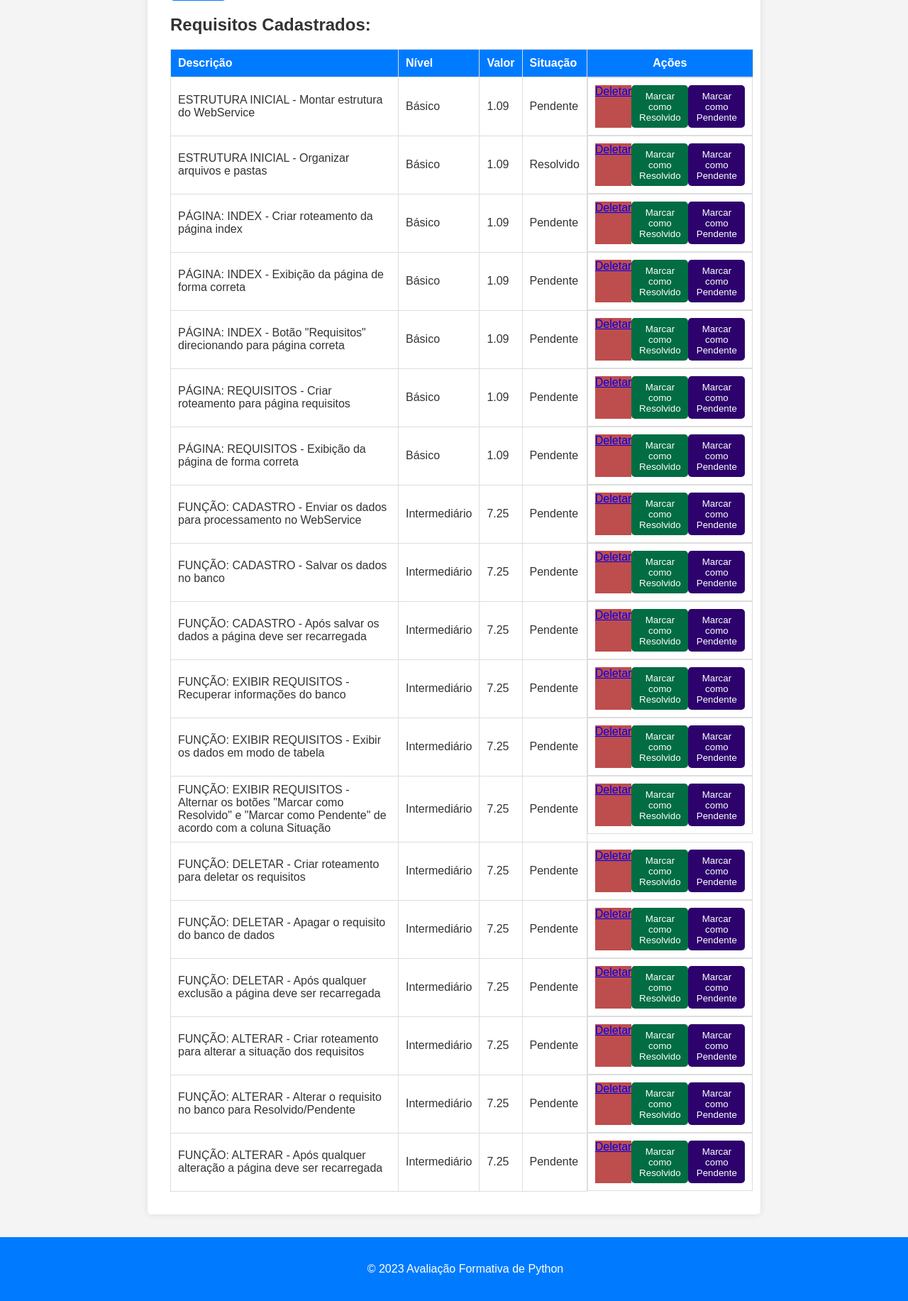
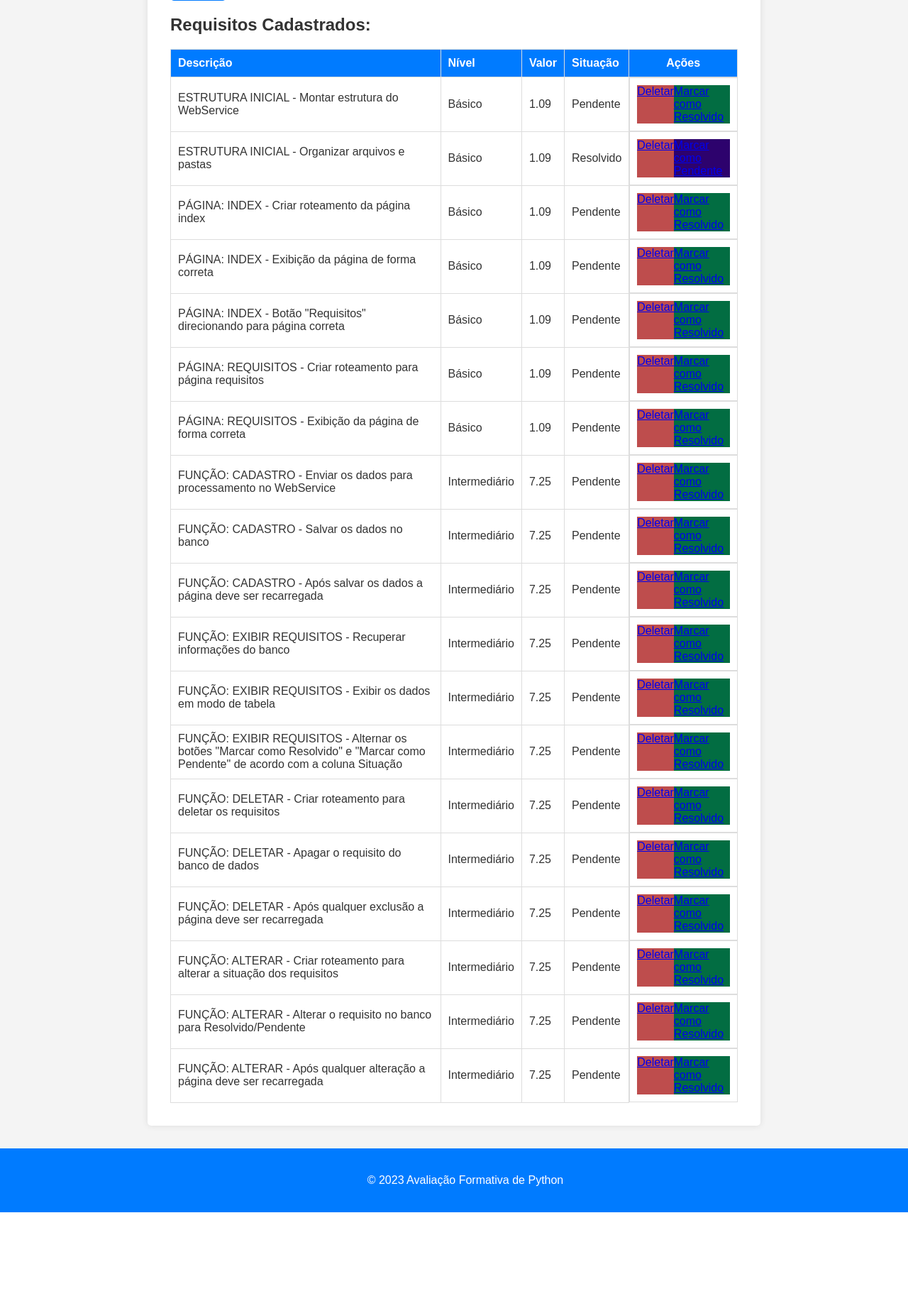
Before and after one commit to Julia-F-cereda/requisitos-fromativa-1S2026, a Flask app: page /requisitos in a window 1280 px wide. Shown: the part 479-2312 px from the top of the page at 71% size. After the commit the page ends 2187 px from the top, so only its background shows below. Run offline with Flask 3, Linux system fonts and the light colour scheme; data comes from the database, SQL or seed files in the repository.

Commit message:
COMITY: projeto finalizado

```diff
--- a/app.py
+++ b/app.py
@@ -3,6 +3,7 @@ import mysql.connector
 from model.cadastro import enviar_dados
 from model.cadastro import retornar_dados
 from model.cadastro import excluir_dados
+from model.cadastro import alterar_sit
 
 app = Flask(__name__)
 
@@ -34,5 +35,11 @@ def api_excluir_musica(id):
     return redirect("/requisitos")
 
 
+@app.route("/cadastro/alterar/<cod_requisito>/<situacao>")
+def api_alterarSit(cod_requisito, situacao):
+    alterar_sit(situacao, cod_requisito)
+    return redirect("/requisitos")
+
+
 if __name__ == "__main__":
     app.run(debug=True)
--- a/model/cadastro.py
+++ b/model/cadastro.py
@@ -2,7 +2,7 @@ from database.conexao import conectar
 
 def retornar_dados():
     conexao, cursor = conectar()
-    cursor.execute("""SELECT descricao, nivel, valor, situacao FROM tb_requisitos""")
+    cursor.execute("""SELECT cod_requisito, descricao, nivel, valor, situacao FROM tb_requisitos""")
     dado = cursor.fetchall()
     conexao.close()
     return dado
@@ -18,7 +18,16 @@ def enviar_dados(descricao:str, nivel:str, valor: str, situacao:str) ->bool:
 def excluir_dados(cod_requisito):
     conexao, cursor = conectar()
 
-    cursor.execute("""DELETE FROM tb_requisitos where cod_requisito= %s""",[cod_requisito])
+    cursor.execute("""DELETE FROM tb_requisitos where cod_requisito= %s""",[cod_requisito,])
 
     conexao.commit()
     conexao.close()
+
+
+def alterar_sit(situacao, cod_requisito):
+    conexao, cursor = conectar()
+
+    cursor.execute("""UPDATE tb_requisitos SET situacao= %s WHERE cod_requisito= %s""",[situacao, cod_requisito])
+
+    conexao.commit()
+    conexao.close()
--- a/templates/requisitos.html
+++ b/templates/requisitos.html
@@ -154,10 +154,16 @@
                     <td>{{tb_requisitos.valor}}</td>
                     <td>{{tb_requisitos.situacao}}</td>
                     <td class="acao-buttons">
+
                         <a href="/cadastro/deletar/{{tb_requisitos.cod_requisito}}" style="background-color: rgba(180, 50, 50, 0.868);">Deletar</a>
-                        <button style="background-color: rgb(2, 109, 66);">Marcar como Resolvido</button>
-                        <button style="background-color: rgb(45, 2, 109);">Marcar como Pendente</button>
+                        {%if tb_requisitos.situacao == "Pendente"%}
+                        <a href="/cadastro/alterar/{{tb_requisitos.cod_requisito}}/Resolvido" style="background-color: rgb(2, 109, 66);">Marcar como Resolvido</a>
+                        {%else%}
+                        <a href="/cadastro/alterar/{{tb_requisitos.cod_requisito}}/Pendente" style="background-color: rgb(45, 2, 109);">Marcar como Pendente</a>
+                        {%endif%}
+
                     </td>
+
                 </tr>
             </tbody>
             {%endfor%}
```
